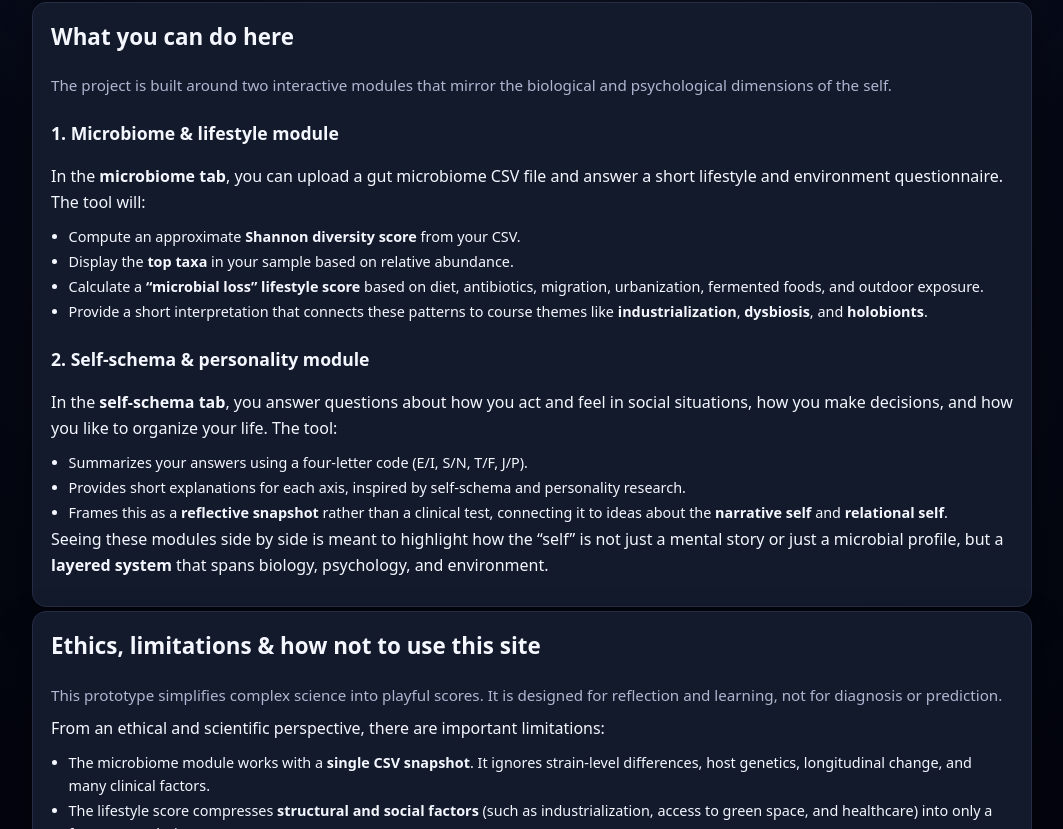
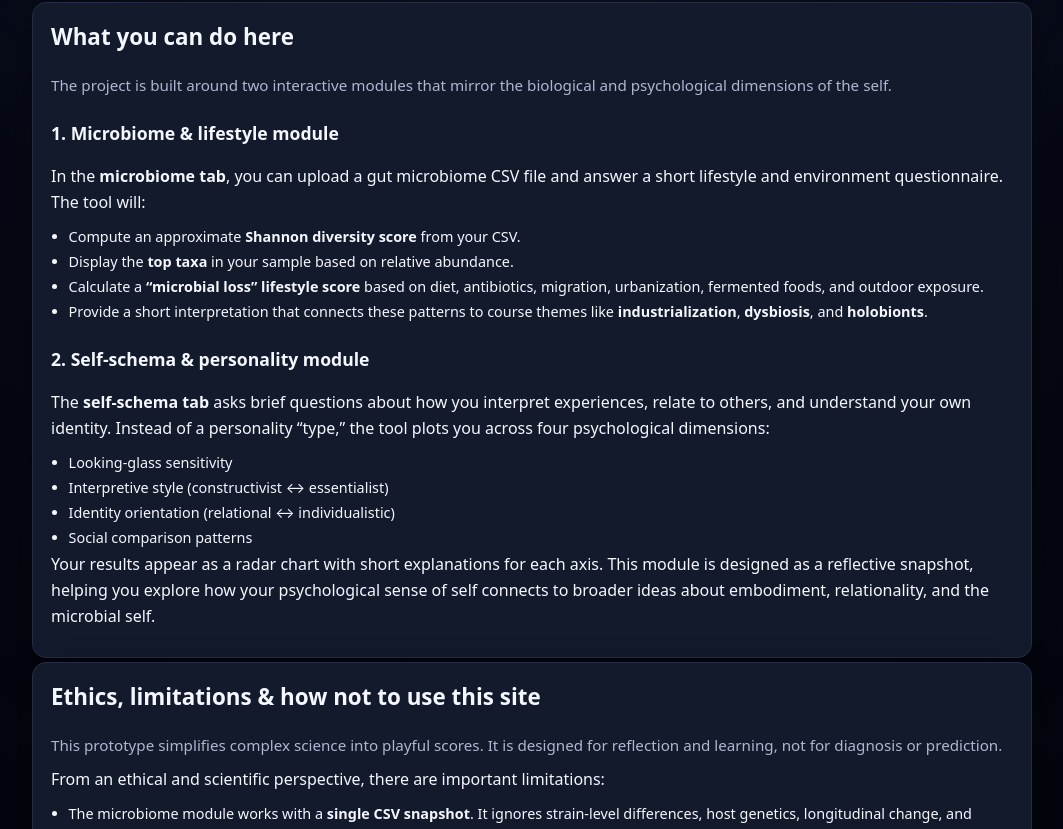
Before and after one commit to MicrobialSelf/MicrobialSelf.github.io, a React (Create React App) app in the folder site/: page / in a window 1280 px wide. Shown: the part 385-1214 px from the top of the page, without its empty margins (108-1171 px from the left). Built offline with nearby package versions, Linux system fonts and the light colour scheme.

Commit message:
fix home page

```diff
--- a/site/src/pages/Home.jsx
+++ b/site/src/pages/Home.jsx
@@ -54,27 +54,26 @@ export default function Home() {
 
         <h3>2. Self-schema & personality module</h3>
         <p>
-          In the <b>self-schema tab</b>, you answer questions about how you act and feel in social
-          situations, how you make decisions, and how you like to organize your life. The tool:
+          The <b>self-schema tab</b> asks brief questions about how you interpret experiences, relate to others, and understand your own identity. Instead of a personality “type,” the tool plots you across four psychological dimensions:
         </p>
         <ul>
           <li>
-            Summarizes your answers using a four-letter code (E/I, S/N, T/F, J/P).
+            Looking-glass sensitivity
           </li>
           <li>
-            Provides short explanations for each axis, inspired by self-schema and personality
-            research.
+            Interpretive style (constructivist ↔ essentialist)
           </li>
           <li>
-            Frames this as a <b>reflective snapshot</b> rather than a clinical test, connecting
-            it to ideas about the <b>narrative self</b> and <b>relational self</b>.
+              Identity orientation (relational ↔ individualistic)
+          </li>
+          <li>
+              Social comparison patterns
           </li>
         </ul>
 
         <p>
-          Seeing these modules side by side is meant to highlight how the “self” is not just a
-          mental story or just a microbial profile, but a <b>layered system</b> that spans biology,
-          psychology, and environment.
+            Your results appear as a radar chart with short explanations for each axis.
+            This module is designed as a reflective snapshot, helping you explore how your psychological sense of self connects to broader ideas about embodiment, relationality, and the microbial self.
         </p>
       </div>
 
```
